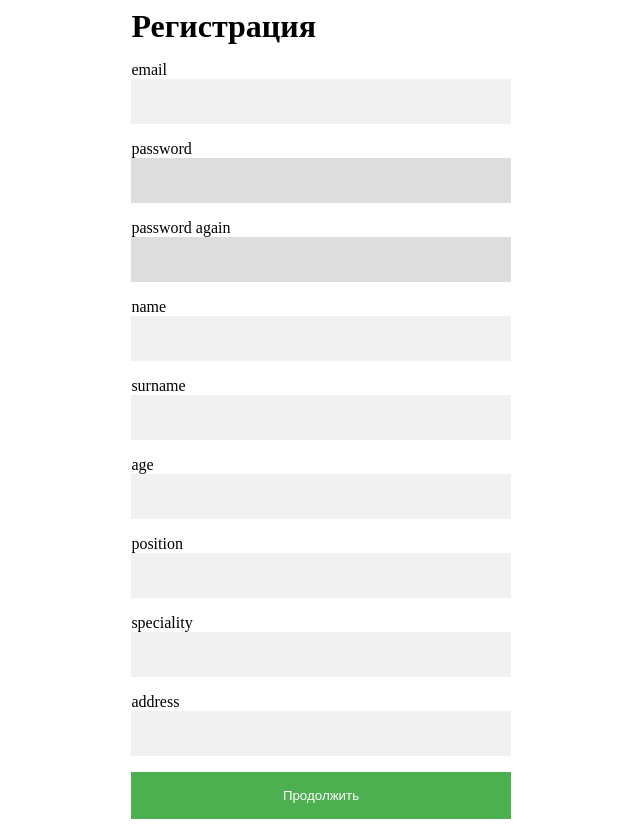
After one commit to silvercloud1442/mars, a Flask app: page /register in a window 1280 px wide. The commit adds this page. Shown: the whole page, without its empty margins (319-959 px from the left). Run offline with Flask 2, Linux system fonts and the light colour scheme.

Commit message:
Add files via upload

```diff
--- /dev/null
+++ b/data/RegisterForm.py
@@ -0,0 +1,17 @@
+from flask_wtf import FlaskForm
+from wtforms import PasswordField, StringField,SubmitField
+from wtforms.fields.html5 import EmailField
+from wtforms.validators import DataRequired
+
+
+class RegisterForm(FlaskForm):
+    email = EmailField('email', validators=[DataRequired()])
+    password = PasswordField('password', validators=[DataRequired()])
+    password_again = PasswordField('password again', validators=[DataRequired()])
+    name = StringField('name', validators=[DataRequired()])
+    surname = StringField('surname', validators=[DataRequired()])
+    age = StringField('age', validators=[DataRequired()])
+    position = StringField('position', validators=[DataRequired()])
+    speciality = StringField('speciality', validators=[DataRequired()])
+    addres = StringField('address', validators=[DataRequired()])
+    submit = SubmitField('Продолжить')
--- a/data/main.py
+++ b/data/main.py
@@ -1,14 +1,25 @@
-from flask import Flask, url_for, render_template
+from flask import Flask, render_template
+from flask_login import LoginManager, login_user, logout_user, login_required, current_user
+from werkzeug.utils import redirect
+import os
 from data.db_session import global_init, create_session
 from data.jobs import Jobs
+from data.users import User
+from data.RegisterForm import RegisterForm
+from data.LoginForm import LoginForm
+from data.JobsForm import JobsForm
+
 
 app = Flask(__name__)
-
+SECRET_KEY = os.urandom(32)
+app.config['SECRET_KEY'] = SECRET_KEY
+login_manager = LoginManager()
+login_manager.init_app(app)
+global_init('db/dbase.sqlite')
 
 @app.route('/')
 @app.route('/index')
 def index():
-    global_init('db/dbase.sqlite')
     session = create_session()
     jobs_list = []
     for jobs in session.query(Jobs).all():
@@ -82,5 +93,81 @@ def image_prom():
                 </html>'''
 
 
+@app.route('/register', methods=['GET', 'POST'])
+def reqister():
+    form = RegisterForm()
+    if form.validate_on_submit():
+        if form.password.data != form.password_again.data:
+            return render_template('register.html', title='Регистрация',
+                                   form=form,
+                                   message="Пароли не совпадают")
+        session = create_session()
+        if session.query(User).filter(User.email == form.email.data).first():
+            return render_template('register.html', title='Регистрация',
+                                   form=form,
+                                   message="Такой пользователь уже есть")
+
+        user = User(
+            id=len(session.query(User).all()) + 1,
+            surname=form.surname.data,
+            name=form.name.data,
+            age=form.age.data,
+            position=form.position.data,
+            speciality=form.speciality.data,
+            addres=form.addres.data,
+            email=form.email.data,
+        )
+        pas = form.password.data
+        user.hassed_password = User.set_password(pas)
+        session.add(user)
+        session.commit()
+        return redirect('/login')
+    return render_template('register.html', title='Регистрация', form=form)
+
+
+@login_manager.user_loader
+def load_user(user_id):
+    session = create_session()
+    return session.query(User).get(user_id)
+
+
+@app.route('/login', methods=['GET', 'POST'])
+def login():
+    form = LoginForm()
+    if form.validate_on_submit():
+        session = create_session()
+        user = session.query(User).filter(User.email == form.email.data).first()
+        if user and user.check_password(form.password.data):
+            login_user(user, remember=form.remember_me.data)
+            return redirect("/")
+        return render_template('login.html',
+                               message="Неправильный логин или пароль",
+                               form=form)
+    return render_template('login.html', title='Авторизация', form=form)
+
+@app.route('/logout')
+@login_required
+def logout():
+    logout_user()
+    return redirect("/")
+
+@app.route('/jobs',  methods=['GET', 'POST'])
+@login_required
+def add_news():
+    form = JobsForm()
+    if form.validate_on_submit():
+        session = create_session()
+        job = Jobs()
+        job.team_leader = form.team_leader.data
+        job.job = form.job.data
+        job.work_size = form.work_size.data
+        job.collaborators = form.collaborators.data
+        job.is_finished = form.is_finished.data
+        session.add(job)
+        session.commit()
+        return redirect('/')
+    return render_template('jobs.html', title='Adding a job',
+                           form=form)
+
 if __name__ == '__main__':
     app.run(port=8080, host='127.0.0.1')
--- /dev/null
+++ b/data/templates/register.html
@@ -0,0 +1,138 @@
+<!DOCTYPE html>
+<html lang="en">
+<head>
+    <meta charset="UTF-8">
+    <title>Register</title>
+    <style>
+        * {box-sizing: border-box}
+
+.container {
+  padding: 16px;
+}
+label, h1{
+  margin: 0px 0px 0px 35%;
+}
+
+input[type=text], input[type=password], input[type=email] {
+  margin: 0px 0px 0px 35%;
+  align: middle;
+  width: 30%;
+  padding: 15px;
+  display: inline-block;
+  border: none;
+  background: #f1f1f1;
+}
+
+input[type=text]:focus, input[type=password], input[type=email]:focus {
+  background-color: #ddd;
+  outline: none;
+}
+
+input[type="submit"] {
+  margin: 0px 0px 0px 35%;
+  background-color: #4CAF50;
+  color: white;
+  padding: 16px 20px;
+  border: none;
+  cursor: pointer;
+  width: 30%;
+  opacity: 0.9;
+}
+
+input[type="submit"] {
+  opacity:1;
+}
+
+    </style>
+</head>
+<body>
+<h1>Регистрация</h1>
+<form action="" method="post">
+    {{ form.hidden_tag() }}
+    {{ form.csrf_token }}
+    <p>
+        {{ form.email.label }}<br>
+        {{ form.email(class="form-control", type="email") }}<br>
+        {% for error in form.email.errors %}
+            <p class="alert alert-danger" role="alert">
+                {{ error }}
+            </p>
+        {% endfor %}
+    </p>
+    <p>
+        {{ form.password.label(type="text")}}<br>
+        {{ form.password(class="form-control", type="password") }}<br>
+        {% for error in form.password.errors %}
+            <p class="alert alert-danger" role="alert">
+                {{ error }}
+            </p>
+        {% endfor %}
+    </p>
+    <p>
+        {{ form.password_again.label }}<br>
+        {{ form.password_again(class="form-control", type="password") }}<br>
+        {% for error in form.password_again.errors %}
+            <p class="alert alert-danger" role="alert">
+                {{ error }}
+            </p>
+        {% endfor %}
+    </p>
+    <p>
+        {{ form.name.label }}<br>
+        {{ form.name(class="form-control") }}<br>
+        {% for error in form.name.errors %}
+            <p class="alert alert-danger" role="alert">
+                {{ error }}
+            </p>
+        {% endfor %}
+    </p>
+    <p>
+        {{ form.surname.label }}<br>
+        {{ form.surname(class="form-control") }}<br>
+        {% for error in form.surname.errors %}
+            <p class="alert alert-danger" role="alert">
+                {{ error }}
+            </p>
+        {% endfor %}
+    </p>
+    <p>
+        {{ form.age.label }}<br>
+        {{ form.age(class="form-control") }}<br>
+        {% for error in form.age.errors %}
+            <p class="alert alert-danger" role="alert">
+                {{ error }}
+            </p>
+        {% endfor %}
+    </p>
+    <p>
+        {{ form.position.label }}<br>
+        {{ form.position(class="form-control") }}<br>
+        {% for error in form.position.errors %}
+            <p class="alert alert-danger" role="alert">
+                {{ error }}
+            </p>
+        {% endfor %}
+    </p>
+    <p>
+        {{ form.speciality.label }}<br>
+        {{ form.speciality(class="form-control") }}<br>
+        {% for error in form.speciality.errors %}
+            <p class="alert alert-danger" role="alert">
+                {{ error }}
+            </p>
+        {% endfor %}
+    </p>
+    <p>
+        {{ form.addres.label }}<br>
+        {{ form.addres(class="form-control") }}<br>
+        {% for error in form.addres.errors %}
+            <p class="alert alert-danger" role="alert">
+                {{ error }}
+            </p>
+        {% endfor %}
+    </p>
+    <p>{{ form.submit(type="submit", class="btn btn-primary") }}</p>
+    {{message}}
+</form>
+</body>
+</html>
```
Also changed, not shown: data/JobsForm.py (added, +12 -0 lines), data/LoginForm.py (added, +10 -0 lines), data/templates/index.html (+30 -1 lines), data/templates/jobs.html (added, +95 -0 lines), data/templates/login.html (added, +78 -0 lines), data/users.py (+9 -1 lines), data/db/dbase.sqlite.
